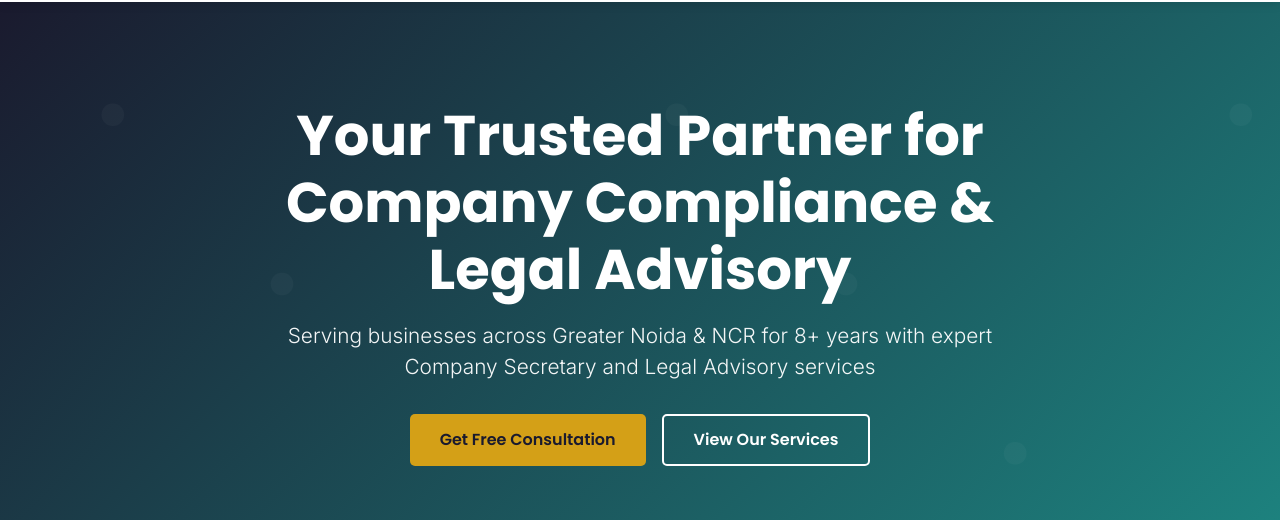
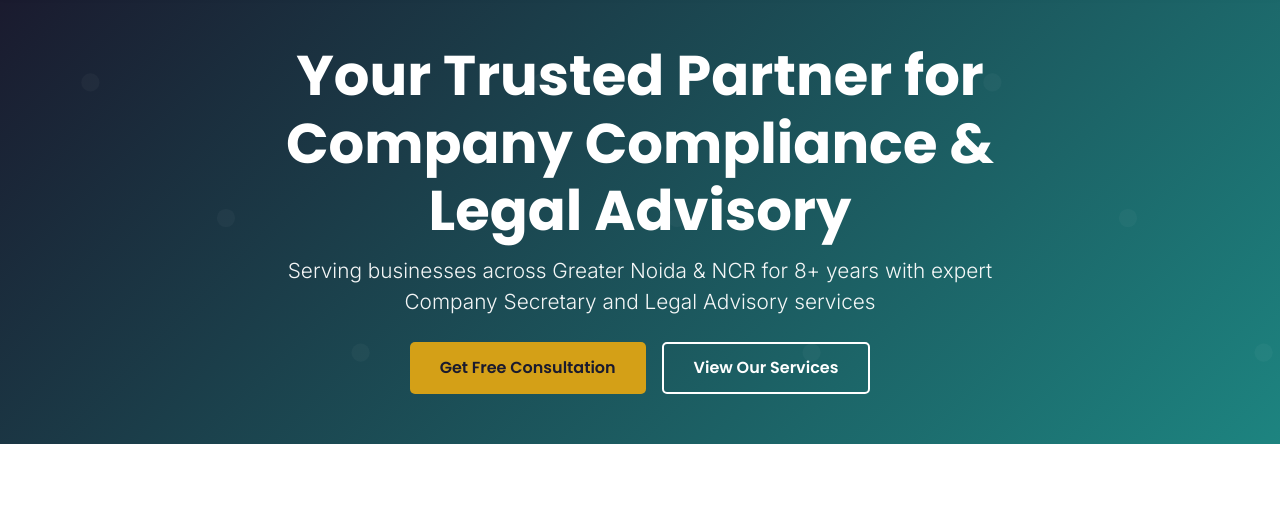
Before and after one commit to raviamitesh2/Sandeep_CS, a plain HTML site: page index.html in a window 1280 px wide. Shown: the part 66-586 px from the top of the page. Drawn offline with nearby package versions, Linux system fonts and the light colour scheme.

Commit message:
Reduce header white space - compact navigation and hero section padding

```diff
--- a/index.html
+++ b/index.html
@@ -45,7 +45,7 @@
         .nav-container {
             max-width: 1200px;
             margin: 0 auto;
-            padding: 1rem 2rem;
+            padding: 0.7rem 2rem;
             display: flex;
             justify-content: space-between;
             align-items: center;
@@ -94,7 +94,7 @@
         .hero {
             background: linear-gradient(135deg, var(--navy) 0%, var(--primary) 100%);
             color: var(--white);
-            padding: 100px 2rem;
+            padding: 50px 2rem;
             text-align: center;
             position: relative;
             overflow: hidden;
@@ -121,13 +121,13 @@
 
         .hero h1 {
             font-size: 3.5rem;
-            margin-bottom: 1rem;
+            margin-bottom: 0.7rem;
             line-height: 1.2;
         }
 
         .hero-subtitle {
             font-size: 1.3rem;
-            margin-bottom: 2rem;
+            margin-bottom: 1.5rem;
             opacity: 0.95;
             font-weight: 300;
         }
@@ -992,7 +992,7 @@
                 <div class="founder-section fade-in">
                     <div class="founder-image-container">
                         <div class="founder-image-wrapper">
-                            <img src="sandeep.jpg" alt="R Sandeep - Founder & Company Secretary" loading="lazy">
+                            <img src="https://raw.githubusercontent.com/raviamitesh2/Sandeep_CS/main/sandeep.jpg" alt="R Sandeep - Founder & Company Secretary" loading="lazy">
                             <div class="founder-badge">
                                 <i class="fas fa-check-circle"></i>
                                 CS Certified
```
